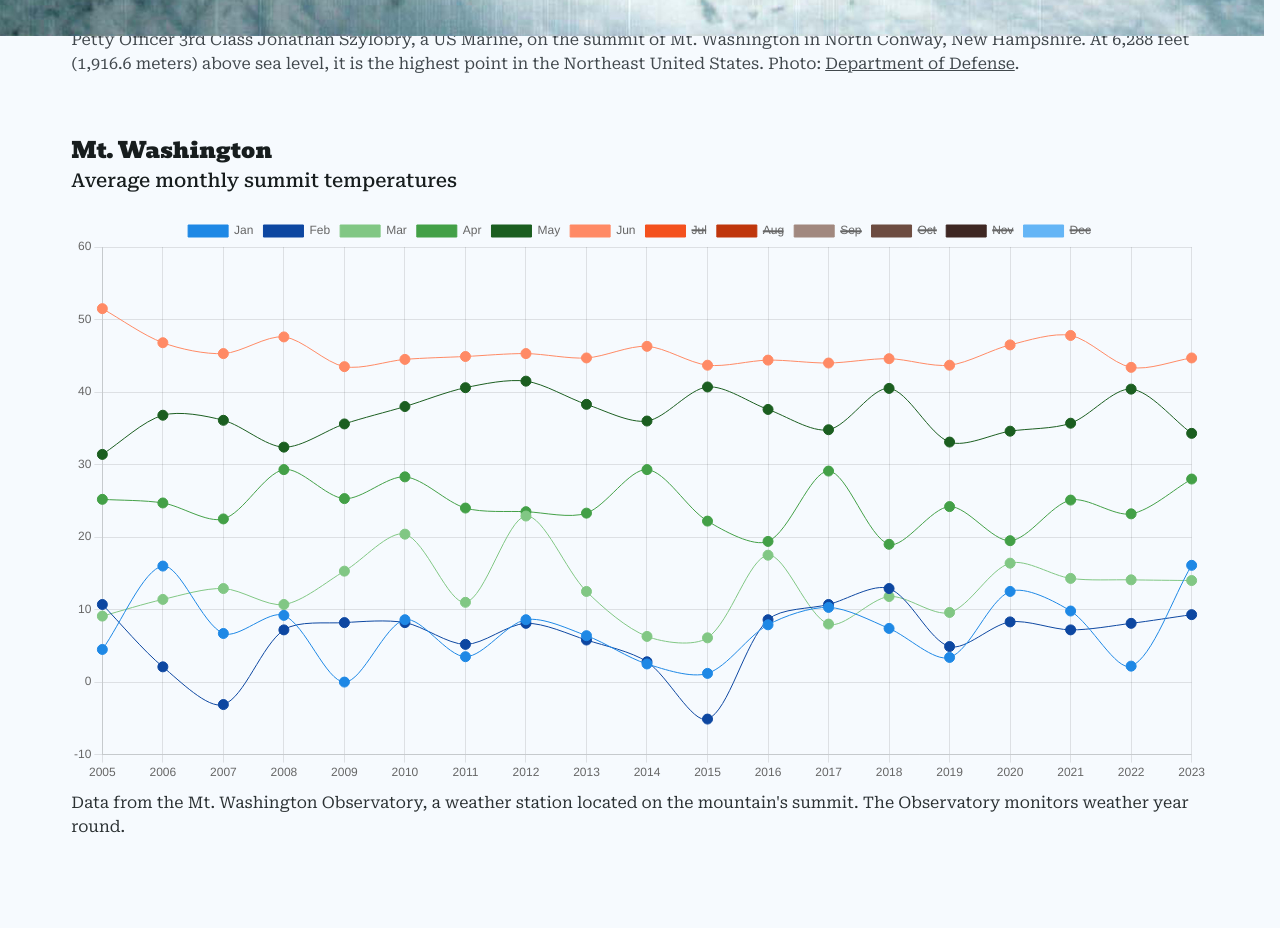
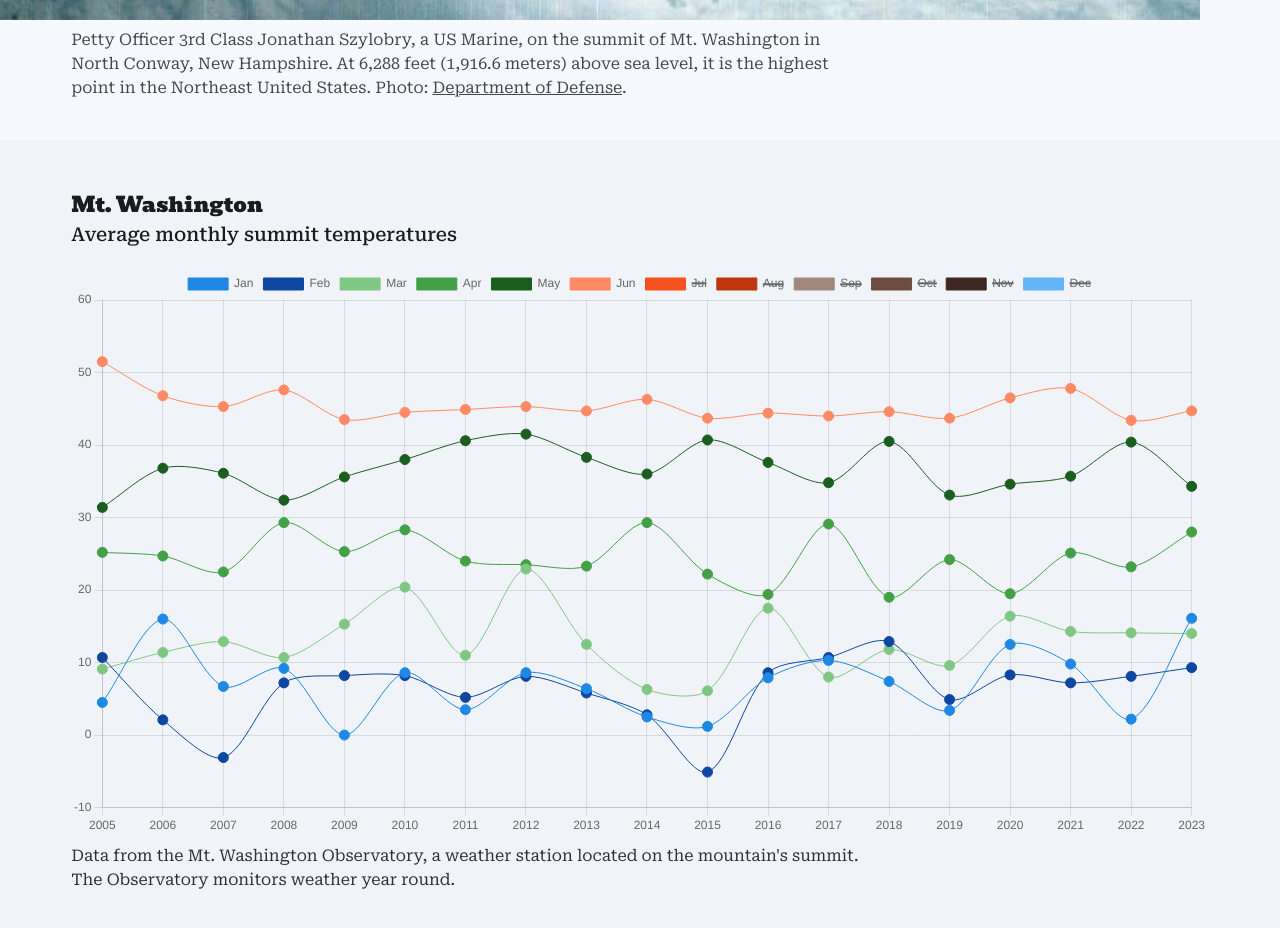
Before and after one commit to seankelliher/mt-washington-temps, a Vue app: page / in a window 1280 px wide. Shown: the part 780-1708 px from the top of the page. Before the commit the page ends 1667 px from the top, so only its background shows below. Built offline with nearby package versions, Linux system fonts and the light colour scheme.

Commit message:
Update styles for pano elements. Add bg to chart.

```diff
--- a/src/style.css
+++ b/src/style.css
@@ -22,6 +22,7 @@ img {
     align-items: flex-start; /* cross axis */
 }
 
+/* Pano elements */
 .pano {
     width: 100%;
     margin: 0;
@@ -42,18 +43,6 @@ img {
     z-index: 1;
 }
 
-/*.pano-img {
-    width: 100vw;
-    position: absolute;
-    left: 50%;
-    right: 50%;
-    margin: 0 -50vw;
-}*/
-
-/*.img-src {
-    object-fit: cover;
-}*/
-
 @media (min-width: 300px) and (max-width: 499px) {
     .pano {
         min-height: 45vh;
@@ -65,7 +54,7 @@ img {
         bottom: 2vh;
     }
 
-    .pano-img {
+    .pano-figure {
         width: 100vw;
         position: absolute;
         left: 50%;
@@ -74,7 +63,7 @@ img {
         height: 45vh;
     }
 
-    .img-src {
+    .pano-img {
         height: 45vh;
         object-fit: cover;
     }
@@ -91,7 +80,7 @@ img {
         bottom: 3vh;
     }
 
-    .pano-img {
+    .pano-figure {
         width: 100vw;
         position: absolute;
         left: 50%;
@@ -100,7 +89,7 @@ img {
         height: 55vh;
     }
 
-    .img-src {
+    .pano-img {
         height: 55vh;
         object-fit: cover;
     }
@@ -117,7 +106,7 @@ img {
         top: 3vh;
     }
 
-    .pano-img {
+    .pano-figure {
         width: 100vw;
         position: absolute;
         left: 50%;
@@ -126,7 +115,7 @@ img {
         height: 100vh;
     }
 
-    .img-src {
+    .pano-img {
         height: 100vh;
         object-fit: cover;
     }
@@ -139,7 +128,7 @@ img {
         top: 3vh;
     }
 
-    .pano-img {
+    .pano-figure {
         width: 100%;
         height: auto;
         margin: 0 auto;
@@ -150,15 +139,11 @@ img {
         justify-content: flex-start; /* main axis */
         align-items: flex-start; /* cross axis */
     }
-
-    .img-src {
-        /* height: 100vh; */
-    }
-
 }
 
 .pano-caption {
     width: 90%;
+    max-width: 800px;
     padding: 0.5em 5%;
     line-height: 1.5;
     color: #41484d;
@@ -174,15 +159,26 @@ img {
     text-decoration: underline;
 }
 
+/* Chart elements */
 .chart {
     width: 90%;
-    margin: 0;
+    margin: 2em 0;
     padding: 2em 5%;
+    background: #f0f4f8; /* N-96 */
     flex: initial;
     display: flex;
     flex-flow: row wrap;
     justify-content: flex-start; /* main axis */
     align-items: flex-start; /* cross axis */
+    position: relative;
+}
+
+.chart::before {
+    content: "";
+    position: absolute;
+    inset: 0 calc((100vw - 100%) / -2);
+    background: #f0f4f8; /* N-96 */
+    z-index: -1;
 }
 
 .chart-title {
@@ -201,13 +197,14 @@ canvas {
 
 .chart-caption {
     width: 100%;
+    max-width: 800px;
     padding: 0.5em 0;
     line-height: 1.5;
     color: #2b3133; /* N-20 */
     flex: initial;
 }
 
-/* Font styles and their media queries */
+/* Fonts - line heights, colors, margins */
 h1 {
     line-height: 1.5;
     color: #000;
@@ -215,7 +212,7 @@ h1 {
 
 h2 {
     line-height: 1.5;
-    color: #171d1e; /* N-10 */
+    color: #171c1f; /* N-10 */
     margin-bottom: 0;
 }
 
@@ -225,7 +222,7 @@ h3 {
     margin-top: 0;
 }
 
-/* Media queries for fonts */
+/* Font media queries */
 @media (min-width: 300px) and (max-width: 399px) {
     .pano-caption, .chart-caption {
         font-size: 0.9375em; /* 15px */
@@ -236,7 +233,7 @@ h3 {
     }
 
     h2 {
-        font-size: 1.1875em; /* 19px */
+        font-size: 1.125em; /* 18 px */
     }
 
     h3 {
@@ -254,7 +251,7 @@ h3 {
     }
 
     h2 {
-        font-size: 1.25em; /* 20px */
+        font-size: 1.1875em; /* 19px */
     }
 
     h3 {
@@ -272,7 +269,7 @@ h3 {
     }
 
     h2 {
-        font-size: 1.3125em; /* 21px */
+        font-size: 1.25em; /* 20px */
     }
 
     h3 {
@@ -290,7 +287,7 @@ h3 {
     }
 
     h2 {
-        font-size: 1.375em; /* 22px */
+        font-size: 1.3125em; /* 21px */
     }
 
     h3 {
@@ -322,7 +319,7 @@ h3 {
         "GRAD" 0;
 }
 
-/* Font-weight */
+/* Font-weights */
 .four {
     font-weight:  400;
 }
```
Lines whose indentation alone changed are shown as unchanged.
